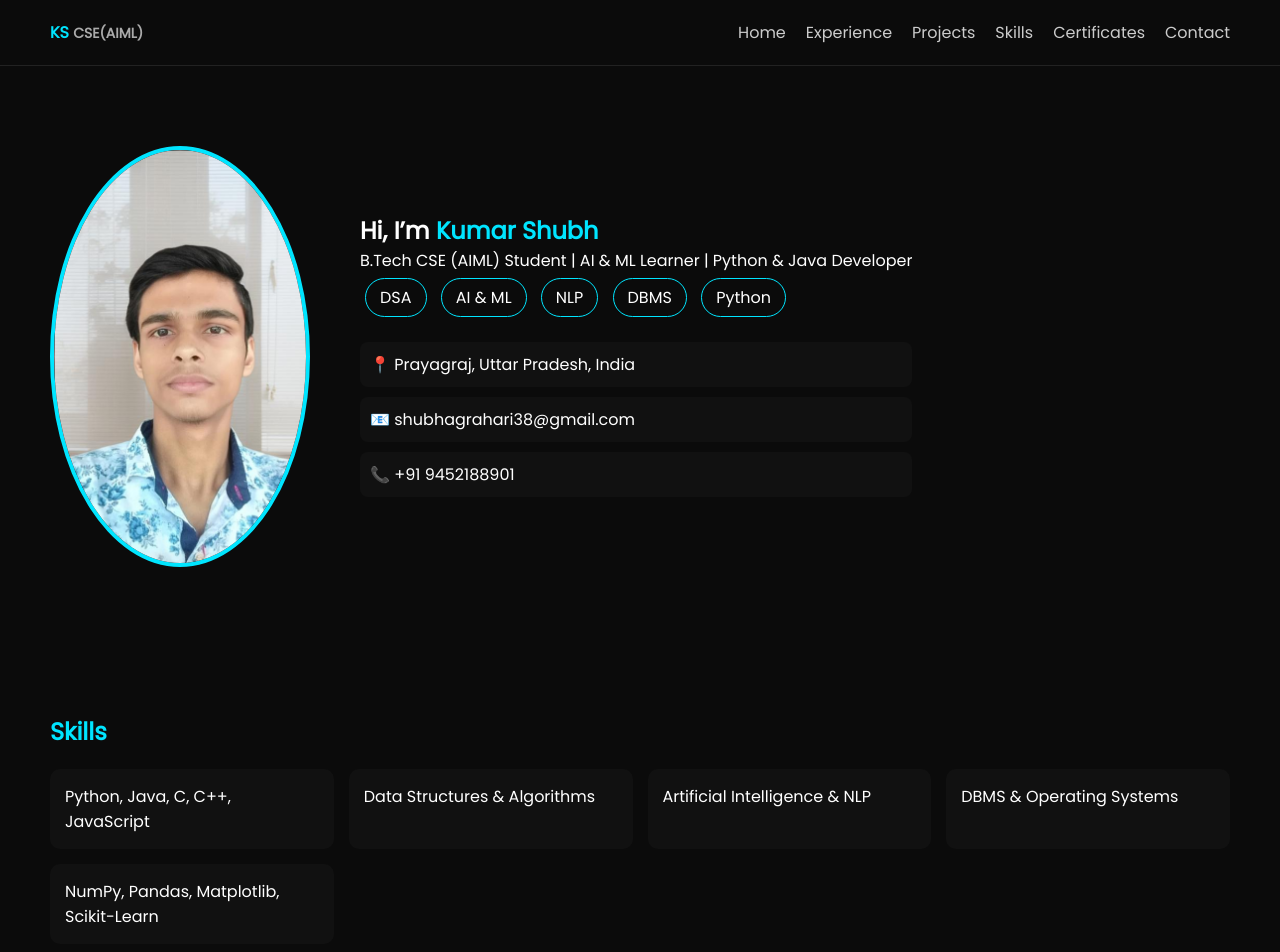
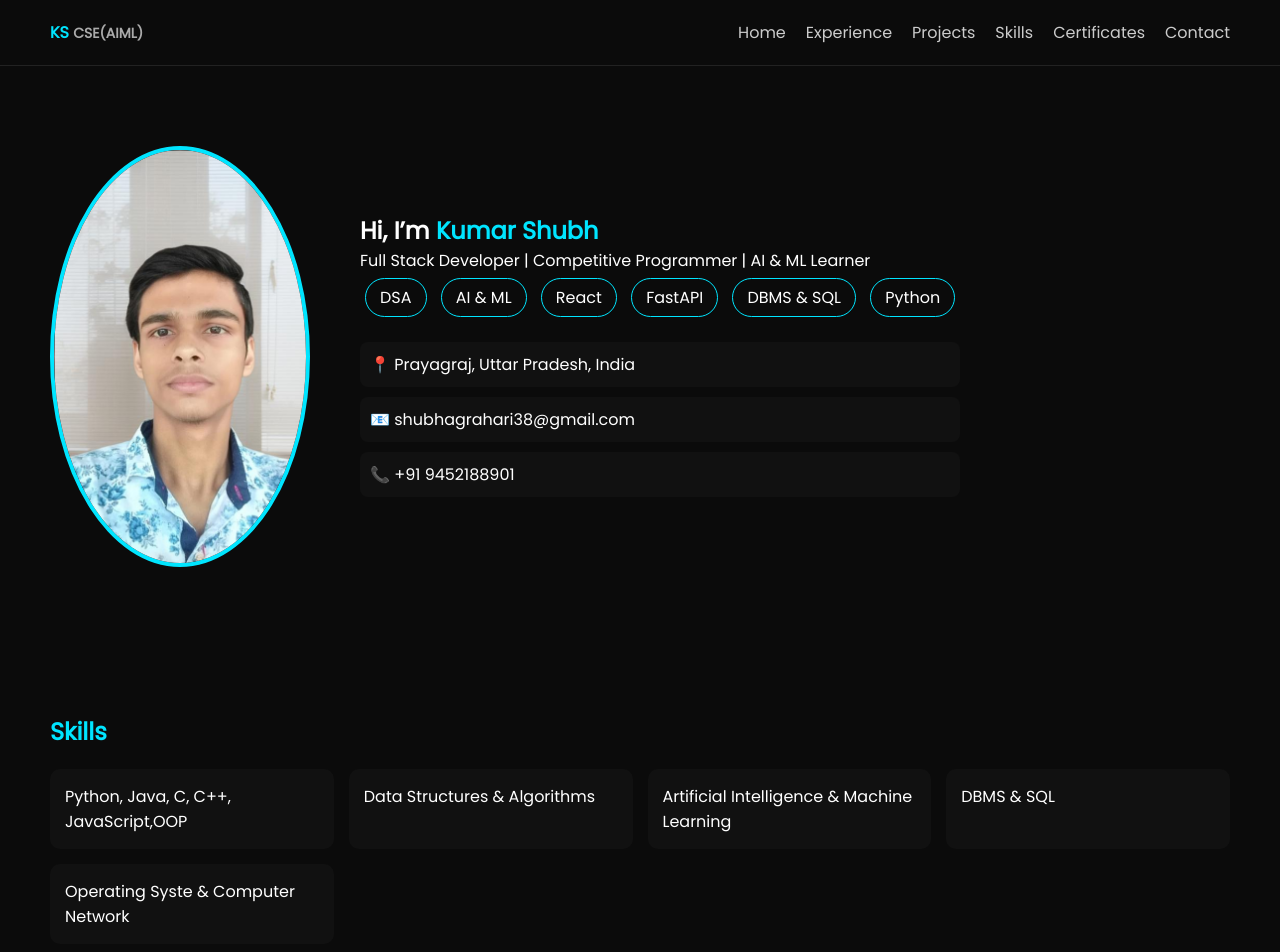
Before and after one commit to Shubh50575/Port_folio, a plain HTML site: page index.html in a window 1280 px wide. Shown: the top 952 px of the page. Drawn offline with Linux system fonts and the light colour scheme.

Commit message:
Update index.html

```diff
--- a/index.html
+++ b/index.html
@@ -30,13 +30,14 @@
 
   <div class="hero-right">
     <h1>Hi, I’m <span>Kumar Shubh</span></h1>
-    <p>B.Tech CSE (AIML) Student | AI & ML Learner | Python & Java Developer</p>
+    <p>Full Stack Developer | Competitive Programmer | AI & ML Learner</p>
 
     <div class="badges">
       <span>DSA</span>
       <span>AI & ML</span>
-      <span>NLP</span>
-      <span>DBMS</span>
+      <span>React</span>
+      <span>FastAPI</span>
+      <span>DBMS & SQL</span>
       <span>Python</span>
     </div>
 
@@ -52,11 +53,11 @@
 <section id="skills">
   <h2>Skills</h2>
   <div class="grid">
-    <div class="box">Python, Java, C, C++, JavaScript</div>
+    <div class="box">Python, Java, C, C++, JavaScript,OOP</div>
     <div class="box">Data Structures & Algorithms</div>
-    <div class="box">Artificial Intelligence & NLP</div>
-    <div class="box">DBMS & Operating Systems</div>
-    <div class="box">NumPy, Pandas, Matplotlib, Scikit-Learn</div>
+    <div class="box">Artificial Intelligence & Machine Learning</div>
+    <div class="box">DBMS & SQL</div>
+    <div class="box">Operating Syste & Computer Network</div>
   </div>
 </section>
 
@@ -209,9 +210,12 @@ selection. Allows users to choose quiz categories and answer multiple-choice que
   <h2>Certificates</h2>
   <ul>
     <li>Artificial Intelligence – IBM</li>
+    <li>Data Analysis with Python - Cognitive Class(IBM)</li>
+    <li>Python – GUVI (Google)</li>
+    <li>Generative AI – Physics Wallah (Microsoft)</li>
+    <li>Introduction to Data Science - Networking Academy(CISCO)</li>
     <li>Career Edge – TCS iON</li>
-    <li>Generative AI – Physics Wallah (Microsoft)</li>
-    <li>Python – GUVI (Google)</li>
+
   </ul>
 </section>
 
```
